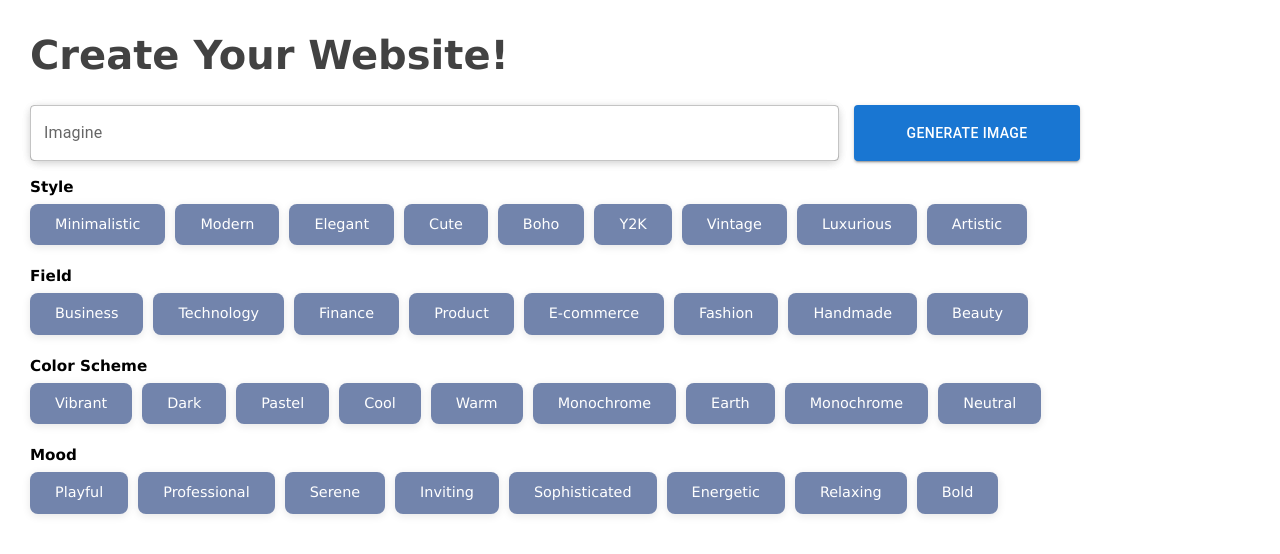
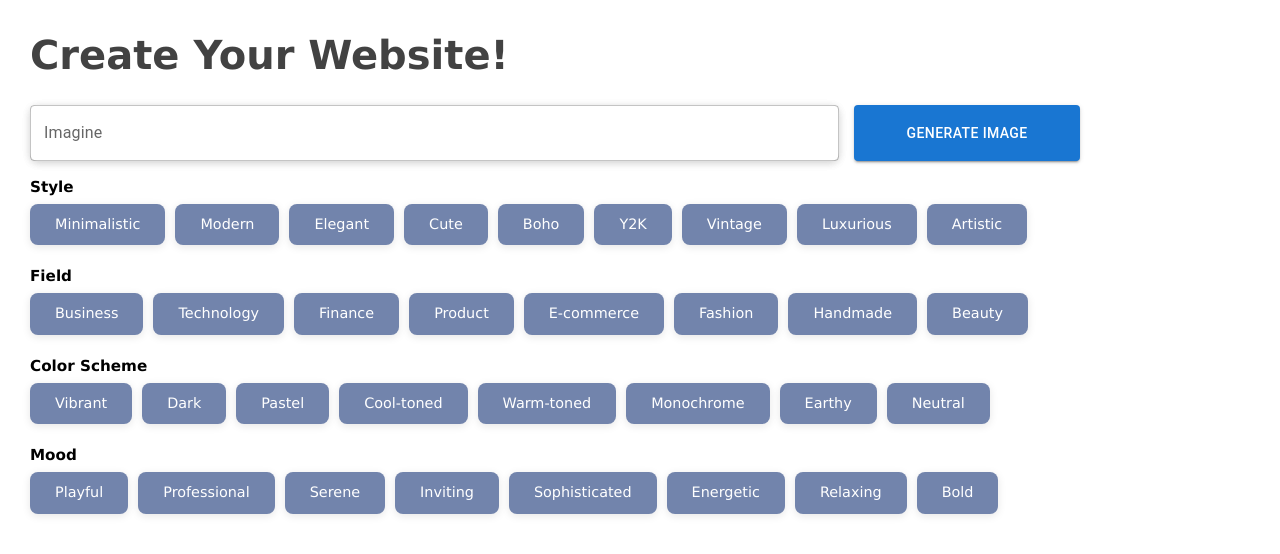
Before and after one commit to carolynzhang18/pixie, a React (Create React App) app in the folder frontend/: page /create in a window 1280 px wide. Shown: the top 554 px of the page. Built offline with nearby package versions, Linux system fonts and the light colour scheme; no server answers.

Commit message:
better prompt

```diff
--- a/frontend/src/create/Create.jsx
+++ b/frontend/src/create/Create.jsx
@@ -27,7 +27,7 @@ function Create() {
 
     // Customize the prompt by adding hidden content
     const userPrompt = promptRef.current.value;
-    const customizedPrompt = `${userPrompt}. Design a 1792x1024 background banner for an online store website. Leave empty blank space in the center of the banner.`;
+    const customizedPrompt = `${userPrompt}. Design a 1792x1024 background themed to this. Leave open, uncluttered space in the center of the banner.`;
 
     console.log(customizedPrompt);
 
--- a/frontend/src/lib/constants.js
+++ b/frontend/src/lib/constants.js
@@ -9,7 +9,7 @@ export const OPTIONS = [
     },
     {
       title: "Color Scheme",
-      values: ["Vibrant", "Dark", "Pastel", "Cool", "Warm", "Monochrome", "Earth", "Monochrome", "Neutral"],
+      values: ["Vibrant", "Dark", "Pastel", "Cool-toned", "Warm-toned", "Monochrome", "Earthy", "Neutral"],
     },
     {
       title: "Mood",
```
